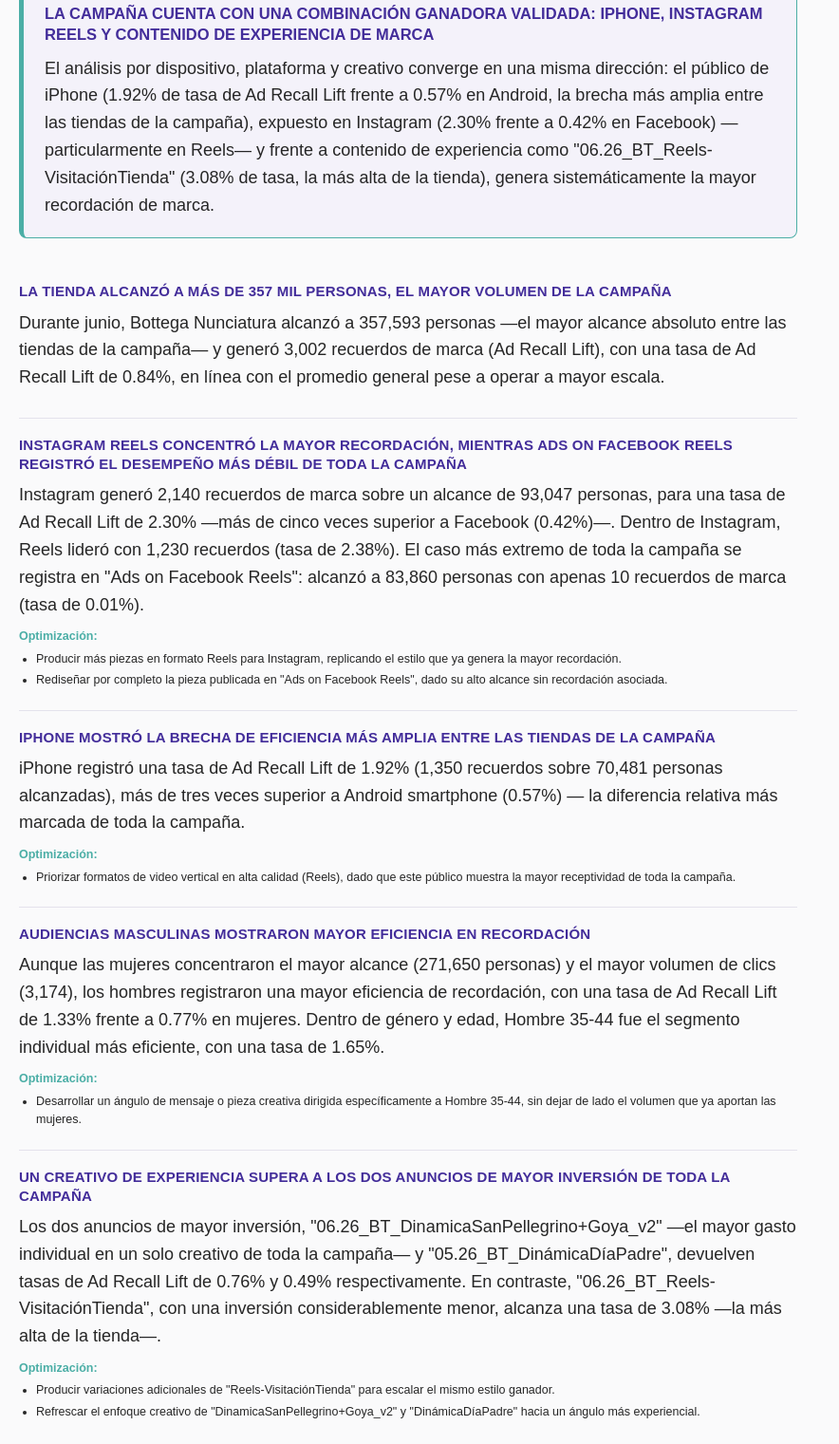
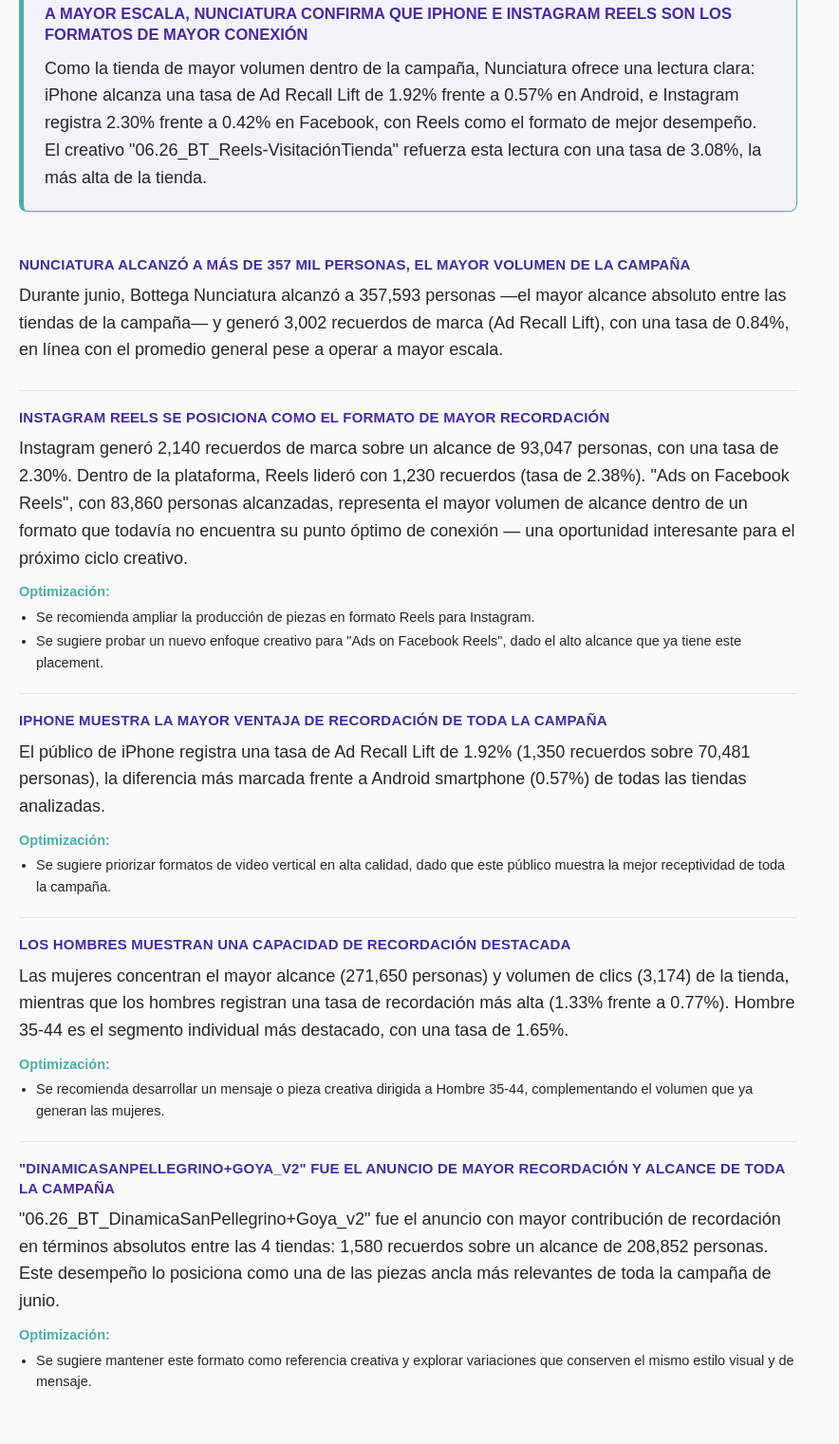
Before and after one commit to paidmedia-artefacto/bottega-nunciatura, a plain HTML site: page index.html in a window 1280 px wide. Shown: the part 175-1696 px from the top of the page at 95% size, without its empty margins (0-884 px from the left). Drawn offline with Linux system fonts and the light colour scheme.

Commit message:
Add files via upload

```diff
--- a/index.html
+++ b/index.html
@@ -35,7 +35,7 @@
   .finding:last-child{ border-bottom:none; }
   .finding h2{ margin:0 0 8px; font-size:15px; color:var(--primary); line-height:1.35; letter-spacing:0.2px; text-align:left; }
   .finding p{ margin:0 0 10px; font-size:18px; line-height:1.6; color:var(--text); text-align:left; }
-  .opt{ font-size:12.5px; line-height:1.55; text-align:left; }
+  .opt{ font-size:14.5px; line-height:1.55; text-align:left; }
   .opt .lbl{ color:var(--accent); font-weight:bold; }
   .opt ul{ margin:4px 0 0; padding-left:18px; text-align:left; }
   .opt li{ margin-bottom:3px; }
@@ -55,57 +55,56 @@
 
   <div class="general">
     <div class="tag">Hallazgo general</div>
-    <h2>LA CAMPAÑA CUENTA CON UNA COMBINACIÓN GANADORA VALIDADA: IPHONE, INSTAGRAM REELS Y CONTENIDO DE EXPERIENCIA DE MARCA</h2>
-    <p>El análisis por dispositivo, plataforma y creativo converge en una misma dirección: el público de iPhone (1.92% de tasa de Ad Recall Lift frente a 0.57% en Android, la brecha más amplia entre las tiendas de la campaña), expuesto en Instagram (2.30% frente a 0.42% en Facebook) —particularmente en Reels— y frente a contenido de experiencia como "06.26_BT_Reels-VisitaciónTienda" (3.08% de tasa, la más alta de la tienda), genera sistemáticamente la mayor recordación de marca.</p>
+    <h2>A MAYOR ESCALA, NUNCIATURA CONFIRMA QUE IPHONE E INSTAGRAM REELS SON LOS FORMATOS DE MAYOR CONEXIÓN</h2>
+    <p>Como la tienda de mayor volumen dentro de la campaña, Nunciatura ofrece una lectura clara: iPhone alcanza una tasa de Ad Recall Lift de 1.92% frente a 0.57% en Android, e Instagram registra 2.30% frente a 0.42% en Facebook, con Reels como el formato de mejor desempeño. El creativo "06.26_BT_Reels-VisitaciónTienda" refuerza esta lectura con una tasa de 3.08%, la más alta de la tienda.</p>
   </div>
 
   <div class="finding">
-    <h2>LA TIENDA ALCANZÓ A MÁS DE 357 MIL PERSONAS, EL MAYOR VOLUMEN DE LA CAMPAÑA</h2>
-    <p>Durante junio, Bottega Nunciatura alcanzó a 357,593 personas —el mayor alcance absoluto entre las tiendas de la campaña— y generó 3,002 recuerdos de marca (Ad Recall Lift), con una tasa de Ad Recall Lift de 0.84%, en línea con el promedio general pese a operar a mayor escala.</p>
+    <h2>NUNCIATURA ALCANZÓ A MÁS DE 357 MIL PERSONAS, EL MAYOR VOLUMEN DE LA CAMPAÑA</h2>
+    <p>Durante junio, Bottega Nunciatura alcanzó a 357,593 personas —el mayor alcance absoluto entre las tiendas de la campaña— y generó 3,002 recuerdos de marca (Ad Recall Lift), con una tasa de 0.84%, en línea con el promedio general pese a operar a mayor escala.</p>
   </div>
 
   <div class="finding">
-    <h2>INSTAGRAM REELS CONCENTRÓ LA MAYOR RECORDACIÓN, MIENTRAS ADS ON FACEBOOK REELS REGISTRÓ EL DESEMPEÑO MÁS DÉBIL DE TODA LA CAMPAÑA</h2>
-    <p>Instagram generó 2,140 recuerdos de marca sobre un alcance de 93,047 personas, para una tasa de Ad Recall Lift de 2.30% —más de cinco veces superior a Facebook (0.42%)—. Dentro de Instagram, Reels lideró con 1,230 recuerdos (tasa de 2.38%). El caso más extremo de toda la campaña se registra en "Ads on Facebook Reels": alcanzó a 83,860 personas con apenas 10 recuerdos de marca (tasa de 0.01%).</p>
+    <h2>INSTAGRAM REELS SE POSICIONA COMO EL FORMATO DE MAYOR RECORDACIÓN</h2>
+    <p>Instagram generó 2,140 recuerdos de marca sobre un alcance de 93,047 personas, con una tasa de 2.30%. Dentro de la plataforma, Reels lideró con 1,230 recuerdos (tasa de 2.38%). "Ads on Facebook Reels", con 83,860 personas alcanzadas, representa el mayor volumen de alcance dentro de un formato que todavía no encuentra su punto óptimo de conexión — una oportunidad interesante para el próximo ciclo creativo.</p>
     <div class="opt">
       <span class="lbl">Optimización:</span>
       <ul>
-        <li>Producir más piezas en formato Reels para Instagram, replicando el estilo que ya genera la mayor recordación.</li>
-        <li>Rediseñar por completo la pieza publicada en "Ads on Facebook Reels", dado su alto alcance sin recordación asociada.</li>
+        <li>Se recomienda ampliar la producción de piezas en formato Reels para Instagram.</li>
+        <li>Se sugiere probar un nuevo enfoque creativo para "Ads on Facebook Reels", dado el alto alcance que ya tiene este placement.</li>
       </ul>
     </div>
   </div>
 
   <div class="finding">
-    <h2>IPHONE MOSTRÓ LA BRECHA DE EFICIENCIA MÁS AMPLIA ENTRE LAS TIENDAS DE LA CAMPAÑA</h2>
-    <p>iPhone registró una tasa de Ad Recall Lift de 1.92% (1,350 recuerdos sobre 70,481 personas alcanzadas), más de tres veces superior a Android smartphone (0.57%) — la diferencia relativa más marcada de toda la campaña.</p>
+    <h2>IPHONE MUESTRA LA MAYOR VENTAJA DE RECORDACIÓN DE TODA LA CAMPAÑA</h2>
+    <p>El público de iPhone registra una tasa de Ad Recall Lift de 1.92% (1,350 recuerdos sobre 70,481 personas), la diferencia más marcada frente a Android smartphone (0.57%) de todas las tiendas analizadas.</p>
     <div class="opt">
       <span class="lbl">Optimización:</span>
       <ul>
-        <li>Priorizar formatos de video vertical en alta calidad (Reels), dado que este público muestra la mayor receptividad de toda la campaña.</li>
+        <li>Se sugiere priorizar formatos de video vertical en alta calidad, dado que este público muestra la mejor receptividad de toda la campaña.</li>
       </ul>
     </div>
   </div>
 
   <div class="finding">
-    <h2>AUDIENCIAS MASCULINAS MOSTRARON MAYOR EFICIENCIA EN RECORDACIÓN</h2>
-    <p>Aunque las mujeres concentraron el mayor alcance (271,650 personas) y el mayor volumen de clics (3,174), los hombres registraron una mayor eficiencia de recordación, con una tasa de Ad Recall Lift de 1.33% frente a 0.77% en mujeres. Dentro de género y edad, Hombre 35-44 fue el segmento individual más eficiente, con una tasa de 1.65%.</p>
+    <h2>LOS HOMBRES MUESTRAN UNA CAPACIDAD DE RECORDACIÓN DESTACADA</h2>
+    <p>Las mujeres concentran el mayor alcance (271,650 personas) y volumen de clics (3,174) de la tienda, mientras que los hombres registran una tasa de recordación más alta (1.33% frente a 0.77%). Hombre 35-44 es el segmento individual más destacado, con una tasa de 1.65%.</p>
     <div class="opt">
       <span class="lbl">Optimización:</span>
       <ul>
-        <li>Desarrollar un ángulo de mensaje o pieza creativa dirigida específicamente a Hombre 35-44, sin dejar de lado el volumen que ya aportan las mujeres.</li>
+        <li>Se recomienda desarrollar un mensaje o pieza creativa dirigida a Hombre 35-44, complementando el volumen que ya generan las mujeres.</li>
       </ul>
     </div>
   </div>
 
   <div class="finding">
-    <h2>UN CREATIVO DE EXPERIENCIA SUPERA A LOS DOS ANUNCIOS DE MAYOR INVERSIÓN DE TODA LA CAMPAÑA</h2>
-    <p>Los dos anuncios de mayor inversión, "06.26_BT_DinamicaSanPellegrino+Goya_v2" —el mayor gasto individual en un solo creativo de toda la campaña— y "05.26_BT_DinámicaDíaPadre", devuelven tasas de Ad Recall Lift de 0.76% y 0.49% respectivamente. En contraste, "06.26_BT_Reels-VisitaciónTienda", con una inversión considerablemente menor, alcanza una tasa de 3.08% —la más alta de la tienda—.</p>
+    <h2>"DINAMICASANPELLEGRINO+GOYA_V2" FUE EL ANUNCIO DE MAYOR RECORDACIÓN Y ALCANCE DE TODA LA CAMPAÑA</h2>
+    <p>"06.26_BT_DinamicaSanPellegrino+Goya_v2" fue el anuncio con mayor contribución de recordación en términos absolutos entre las 4 tiendas: 1,580 recuerdos sobre un alcance de 208,852 personas. Este desempeño lo posiciona como una de las piezas ancla más relevantes de toda la campaña de junio.</p>
     <div class="opt">
       <span class="lbl">Optimización:</span>
       <ul>
-        <li>Producir variaciones adicionales de "Reels-VisitaciónTienda" para escalar el mismo estilo ganador.</li>
-        <li>Refrescar el enfoque creativo de "DinamicaSanPellegrino+Goya_v2" y "DinámicaDíaPadre" hacia un ángulo más experiencial.</li>
+        <li>Se sugiere mantener este formato como referencia creativa y explorar variaciones que conserven el mismo estilo visual y de mensaje.</li>
       </ul>
     </div>
   </div>
```
